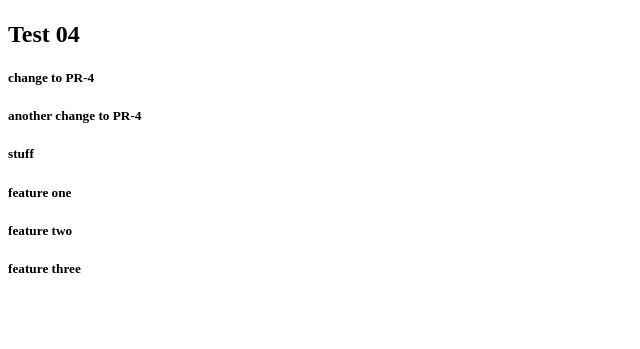
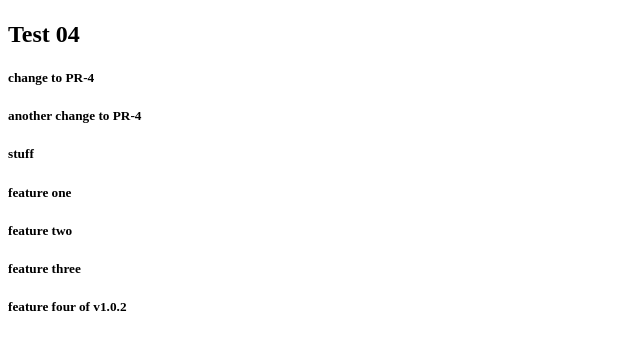
Before and after one commit to sundeer/node-http, a website: page index.html in a window 1280 px wide. Shown: the part 311-660 px from the top of the page, without its empty margins (0-640 px from the left). Drawn offline with Linux system fonts and the light colour scheme.

Commit message:
feature four of v1.0.2

```diff
--- a/index.html
+++ b/index.html
@@ -9,5 +9,6 @@
       <h5>feature one</h5>
       <h5>feature two</h5>
       <h5>feature three</h5>
+      <h5>feature four of v1.0.2</h5>
 	</body>
 </html>
```
